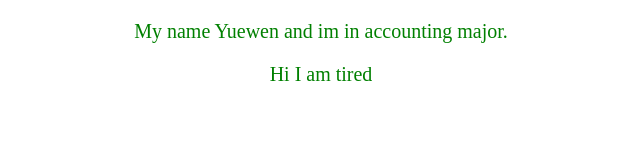
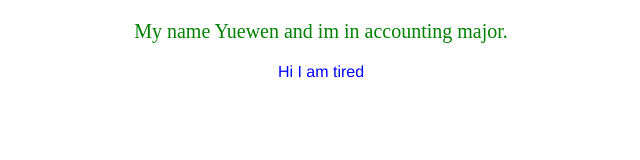
Before and after one commit to yuewenhu/yuewenhu.github.io, a plain HTML site: page index.html in a window 1280 px wide. Shown: the whole page, without its empty margins (319-959 px from the left). Drawn offline with Linux system fonts and the light colour scheme.

Commit message:
Add files via upload

```diff
--- a/style.css
+++ b/style.css
@@ -5,7 +5,7 @@ p
         text-align: center;
 }
 
-first-paragraph
+#first-paragraph
 {
 	font-family: helvetica, san-serif;
 	font-size: 16px;
```
